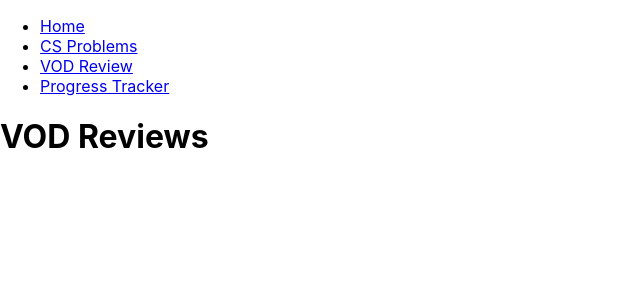
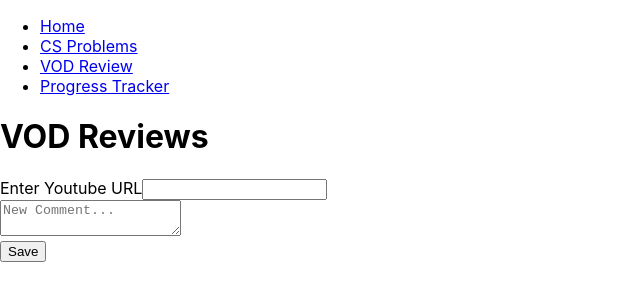
Before and after one commit to Barca545/CS_Tracker, a React (Create React App) app in the folder LoL_App/frontend/: page /vod-reviews in a window 1280 px wide. Shown: the top 300 px of the page, without its empty margins (0-640 px from the left). Built offline with nearby package versions, Linux system fonts and the light colour scheme.

Commit message:
added YT embed and began comment sidebar

```diff
--- a/LoL_App/frontend/package.json
+++ b/LoL_App/frontend/package.json
@@ -17,7 +17,9 @@
     "react-dom": "^18.2.0",
     "react-redux": "^8.0.5",
     "react-scripts": "^5.0.1",
+    "react-youtube": "^10.1.0",
     "typescript": "^4.9.5",
+    "uuidv4": "^6.2.13",
     "web-vitals": "^2.1.4"
   },
   "scripts": {
--- a/LoL_App/frontend/src/app/slices/matchlistSlice.ts
+++ b/LoL_App/frontend/src/app/slices/matchlistSlice.ts
@@ -1,6 +1,6 @@
 import { createSlice,PayloadAction} from '@reduxjs/toolkit';
 import {MatchListState,Match} from '../../services/types/matchlist-types';
-import { useNavigate } from 'react-router-dom';
+import { useNavigate } from 'react-router-dom'; ///delete?
 
 ///move to a more universal folder
 
--- /dev/null
+++ b/LoL_App/frontend/src/app/slices/vodreviewSlice.ts
@@ -0,0 +1,32 @@
+import { createSlice,PayloadAction } from "@reduxjs/toolkit";
+import { VODReviewComment,VODReviewCommentsState} from "../../services/types/vod-reviews-types";
+import { RootState } from '../store'
+
+const initialState:VODReviewCommentsState = {
+    comments: [],
+    responseStatus: null
+}
+
+const vodreviewSlice = createSlice({
+    name: 'vodreview',
+    initialState: initialState,
+    reducers:{
+      addComment: (state,action:PayloadAction<VODReviewComment>)=>{
+        state.comments?.push(action.payload)
+        ///debugging
+        console.log('comment saved')
+      },
+      deleteComment: (state,action:PayloadAction<string>) => {
+        /*might be a more performant way to do this but whatever */
+        const filteredcomments = state.comments?.filter((comment) => comment.id !== action.payload)
+        state.comments = filteredcomments
+      }
+    }})
+
+export const {addComment,deleteComment} = vodreviewSlice.actions
+export default vodreviewSlice.reducer;
+
+///Selectors
+export const getComments = (state:RootState) => {
+  return state.vodreview.comments
+}
--- a/LoL_App/frontend/src/app/store.tsx
+++ b/LoL_App/frontend/src/app/store.tsx
@@ -4,6 +4,7 @@ import matchlistRequestReducer from "./slices/matchlistRequestSlice";
 import {combineReducers } from '@reduxjs/toolkit'
 import matchlistReducer from "./slices/matchlistSlice";
 import matchInfoReducer from "./slices/matchinfoSlice";
+import vodreviewReducer from "./slices/vodreviewSlice";
 
 ///try installing a logger for easier debugging: https://github.com/LogRocket/redux-logger
 
@@ -13,6 +14,7 @@ export const store =  configureStore({
     matchlistrequest: matchlistRequestReducer,
     matchlist:matchlistReducer,
     matchinfo:matchInfoReducer,
+    vodreview:vodreviewReducer,
   },
   middleware: getDefaultMiddleware => getDefaultMiddleware().concat(apiSlice.middleware),
 })
--- a/LoL_App/frontend/src/pages/VOD-Review.tsx
+++ b/LoL_App/frontend/src/pages/VOD-Review.tsx
@@ -1,8 +1,124 @@
-import React from "react";
+import React, {useState} from "react";
+import  YouTubePlayer  from "react-youtube";
+import {v4 as uuid} from 'uuid';
+import { VODReviewComment } from "../services/types/vod-reviews-types";
+import { useAppDispatch,useAppSelector } from "../app/hooks";
+import {addComment,deleteComment,getComments} from '../app/slices/vodreviewSlice'
+
+///installed uuid
+
 
 const VODReviews = () => {
   return(
-    <h1>VOD Reviews</h1>
+    <>
+      <h1>VOD Reviews</h1>
+      <VideoPlayer/>
+    </>
+  )
+}
+
+const VideoPlayer = () => {
+  const [youtubeID,setYoutubeID] = useState('');
+
+  const ChooseVideo = () => {
+    const handleChange = (e:React.ChangeEvent<HTMLInputElement>) => {
+      const url = e.target.value;
+      const id:string = url.split('v=')[1]
+      setYoutubeID(id)
+      console.log(id)
+      console.log(youtubeID)
+      ///currently does not work on some URLs possibly
+    }
+    return(
+      <>
+        <form>
+          <span>
+            Enter Youtube URL
+            <input type={"text"} value={youtubeID} onChange={(e)=>{handleChange(e)}}/>
+          </span>
+        </form>
+      </>
+    )
+  }
+  return (
+  <>
+    <ChooseVideo/>
+    <YouTubePlayer videoId={youtubeID}/>
+    <CommentSidebar/>
+  </>
+  )
+}
+
+const CommentSidebar = () => {
+  ///possibly move this to the components folder
+  const comments = useAppSelector(getComments)
+
+  return(
+    <div className="comment-sidebar">
+      {comments.map((comment) => (
+        <Comment
+        key={comment.id}
+        id={comment.id}
+        timestamp={comment.timestamp}
+        text={comment.text}/>
+      ))}
+      <CreateComment />
+    </div>
+  )
+}
+
+const Comment = (comment:VODReviewComment) => {
+  const dispatch = useAppDispatch()
+  /*eventually need to do an edit function
+  to make the edit function work, I may need to make comments a key value of uuid:{timestamp,text}
+  */
+
+  return(
+    <>
+      <div className="comment" key={comment.id} id={comment.id}>
+        {comment.text}
+      </div>
+      <div className="comment-footer">
+      <button onClick={()=>dispatch(deleteComment(comment.id))}>Delete</button>
+        <button> Edit</button>
+      </div>
+    </>
+  )
+}
+
+const CreateComment = () =>{
+  const dispatch = useAppDispatch()
+  const [inputText,setinputText] = useState(String)
+  const [inputTimestamp,setinputTimestamp] = useState(Number);
+
+
+  const saveHandler = () => {
+    ///add a seperate action here that sends it to the the backend onsave
+    const comment:VODReviewComment =
+    { id: uuid(),
+      ///once I get this hooked up to the YT thing I need to figure out the timestamping
+      timestamp:1,
+      text:inputText,
+    }
+    ///debugging
+    console.log(comment)
+    dispatch(addComment(comment))
+    setinputText('')
+  }
+
+  return(
+    <>
+      <div className="create-comment">
+        <textarea
+        value={inputText}
+        placeholder="New Comment..."
+        onChange={(e) => {setinputText(e.target.value)}}
+        />
+      </div>
+      <div className="create-comment-footer">
+        <button className="comment-save" onClick={saveHandler}> Save </button>
+      </div>
+    </>
   )
 }
 
--- /dev/null
+++ b/LoL_App/frontend/src/services/types/vod-reviews-types.tsx
@@ -0,0 +1,11 @@
+export interface VODReviewComment{
+    id:string,
+    timestamp:number,///this might need to be a number
+    text:string
+}
+
+
+export interface VODReviewCommentsState{
+    comments: VODReviewComment[],
+    responseStatus: string|null
+}
```
Also changed, not shown: 1 other file (tests, documents, lock files or other folders).
